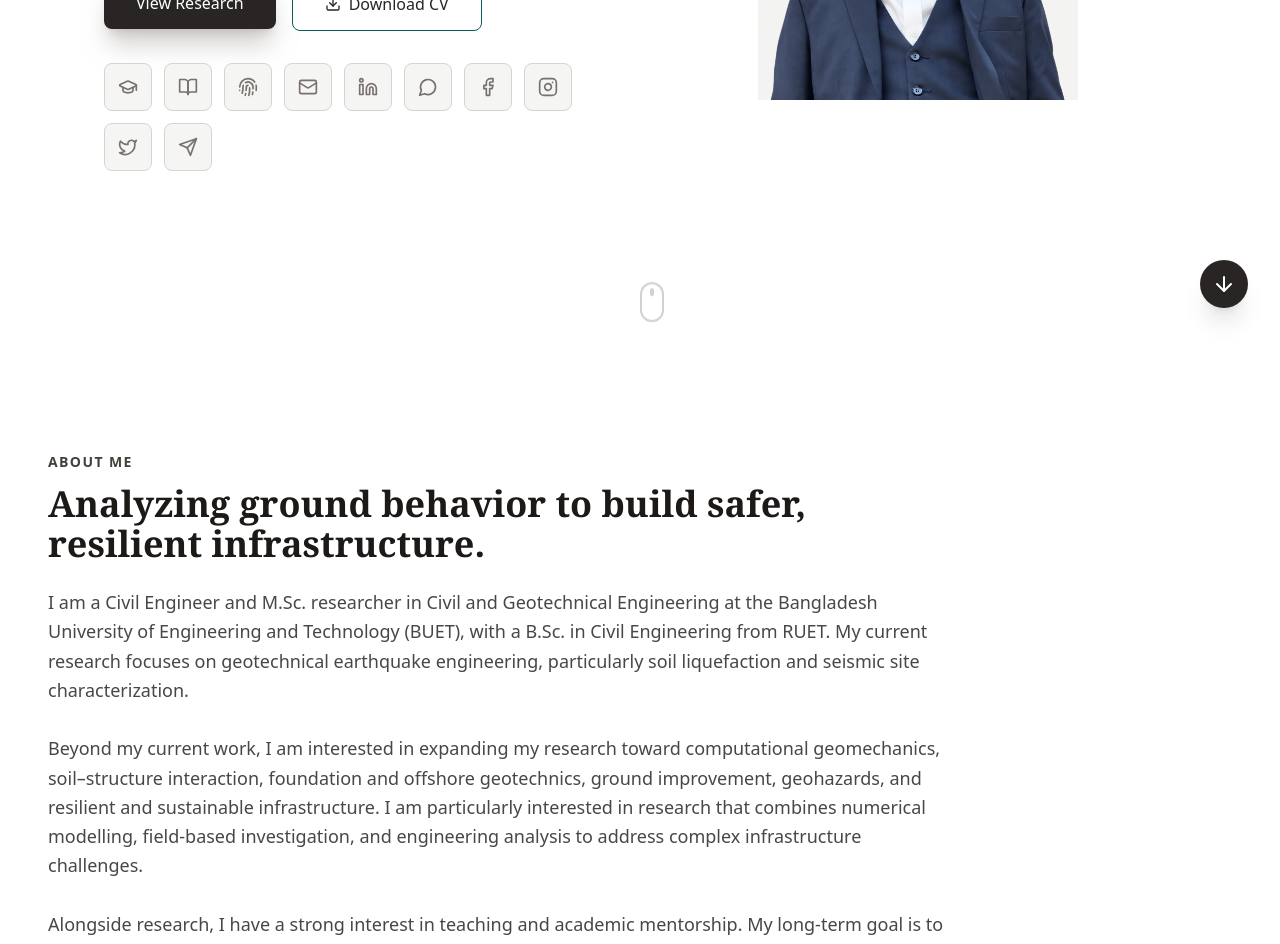
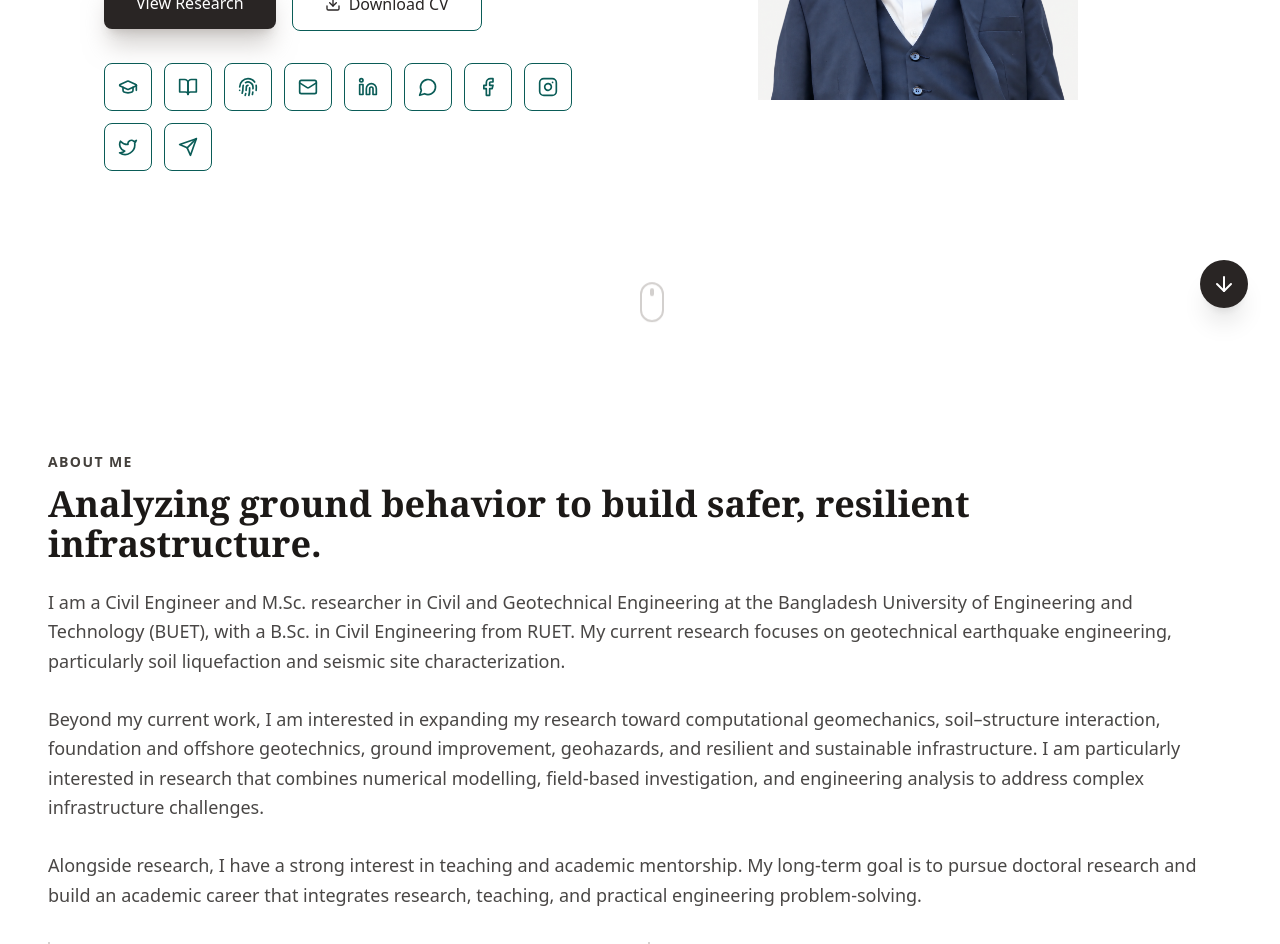
Before and after one commit to enamulislammeraj25-rin/portfolio-xrin, a React (Create React App) app: page / in a window 1280 px wide. Shown: the part 460-1404 px from the top of the page. Built offline with nearby package versions, Linux system fonts and the light colour scheme.

Commit message:
Clean light social buttons and use full width for About.

```diff
--- a/src/App.js
+++ b/src/App.js
@@ -348,7 +348,7 @@ export default function App() {
   const getGlowStyle = () => {
       switch (theme) {
           case 'dark': return 'hover:drop-shadow-[0_0_8px_rgba(45,212,191,0.8)] text-teal-500/80 hover:text-teal-400 border-white/10 bg-white/5';
-          case 'light': return 'hover:drop-shadow-[0_0_8px_rgba(87,83,78,0.6)] text-stone-500 hover:text-stone-800 border-stone-300 bg-stone-100';
+          case 'light': return 'bg-white text-[#0A5C57] border-[#0A5C57] hover:bg-[#0A5C57]/10 hover:text-[#0A5C57]';
           case 'midnight': return 'hover:drop-shadow-[0_0_8px_rgba(129,140,248,0.8)] text-indigo-400/80 hover:text-indigo-300 border-indigo-900 bg-indigo-950/30';
           case 'rain': return 'hover:drop-shadow-[0_0_8px_rgba(186,230,253,0.7)] text-sky-200/80 hover:text-sky-100 border-white/20 bg-white/10';
           case 'spring': return 'hover:drop-shadow-[0_0_8px_rgba(244,114,182,0.8)] text-pink-500/80 hover:text-pink-600 border-pink-200 bg-white/40';
@@ -786,7 +786,7 @@ export default function App() {
 
       {/* --- ABOUT SECTION --- */}
       <Section id="about">
-        <div className="max-w-4xl">
+        <div className="w-full">
             <div>
                 <h2 className={`text-sm font-bold tracking-widest uppercase mb-3 ${getAccentColor()}`}>About Me</h2>
                 <h3 className="text-3xl md:text-4xl font-serif font-bold mb-6">
```
